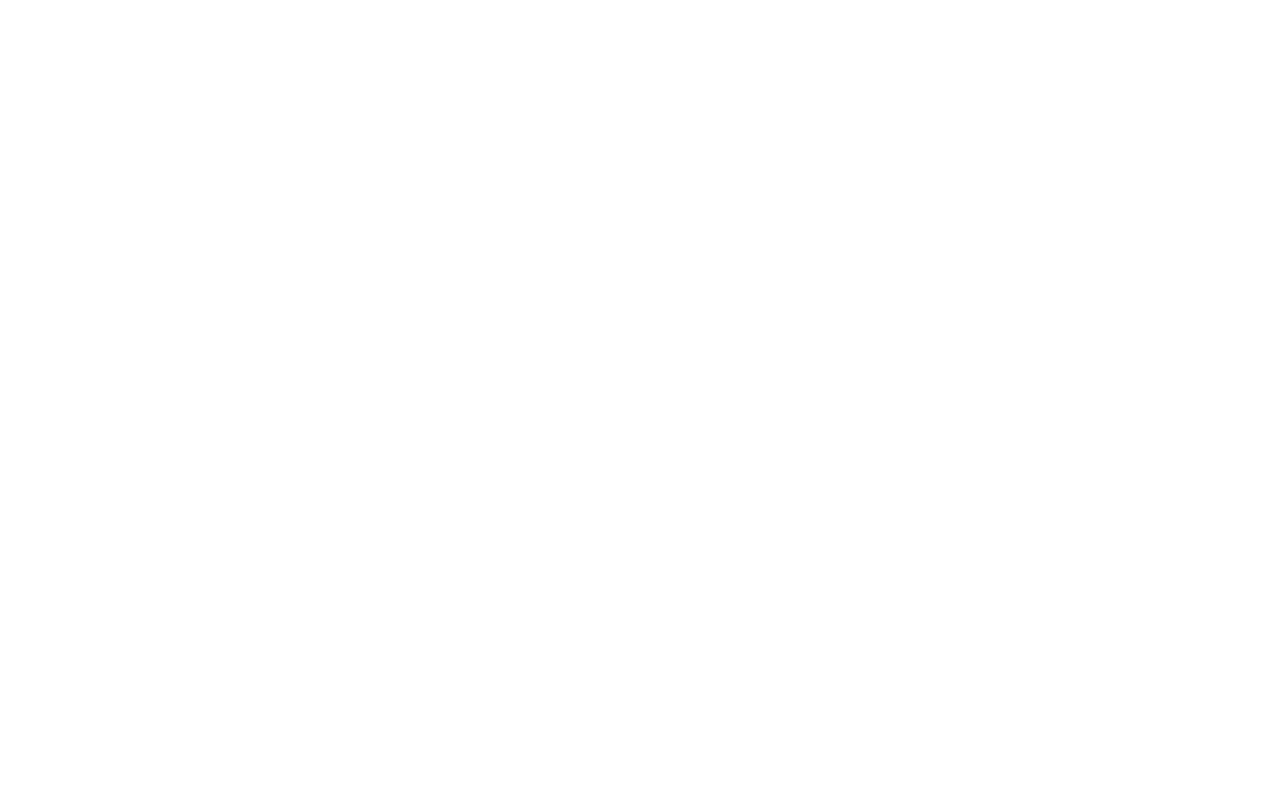
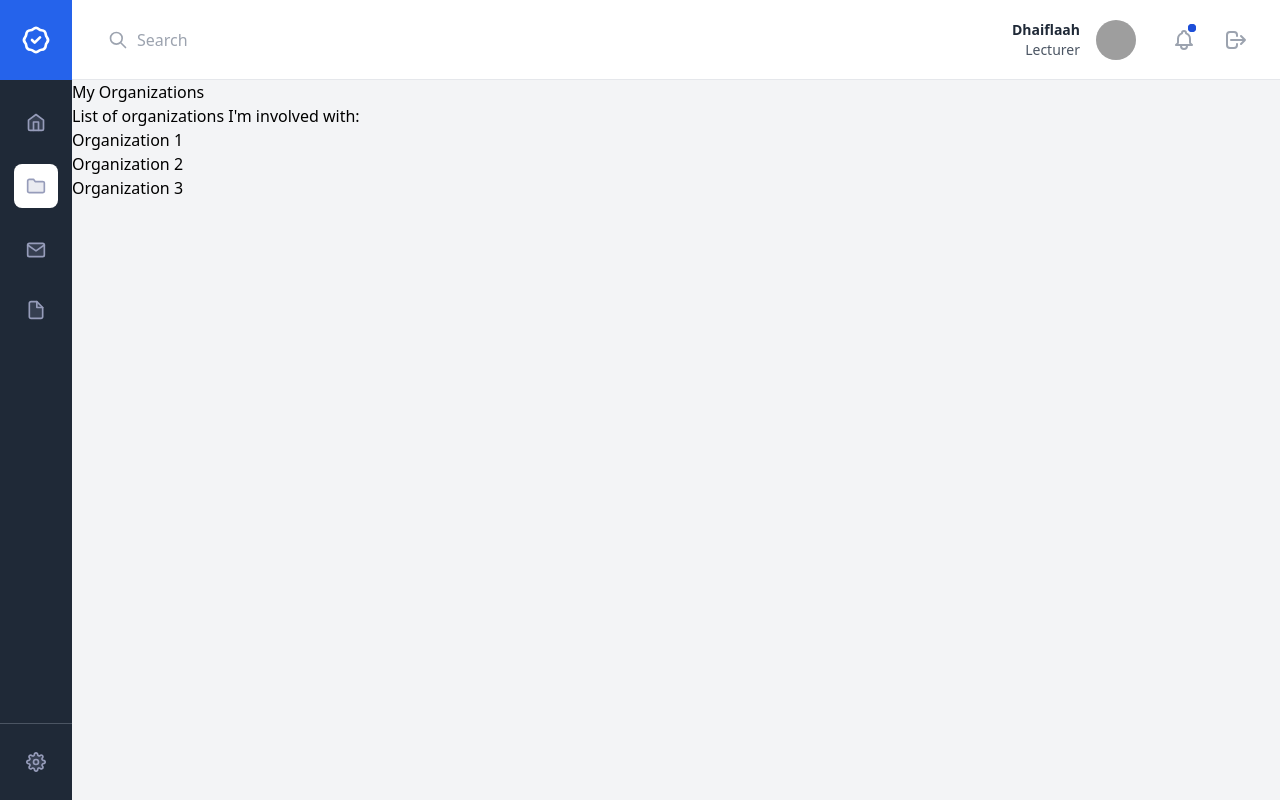
Before and after one commit to Hasan-AbouMinyar/Official-TATAOWE-Project, a Vue app in the folder Frontend/: page /orglist in a window 1280 px wide. Before the commit this address had no page. Built offline with nearby package versions, Linux system fonts and the light colour scheme; grey boxes are pictures that could not be loaded.

Commit message:
create route to the new view of  org

```diff
--- a/Frontend/src/router/index.js
+++ b/Frontend/src/router/index.js
@@ -5,6 +5,11 @@
         path: '/',
         name: 'Dashboard',
         component: () => import('@/views/Dashboard/Index.vue')
+    },
+    {
+        path: '/orglist',
+        name: 'MyOrganizations',
+        component: () => import('@/views/MyOrganizations.vue')
     }
 ];
 
--- /dev/null
+++ b/Frontend/src/views/MyOrganizations.vue
@@ -0,0 +1,14 @@
+<template>
+  <div>
+    <h1>My Organizations</h1>
+    <p>List of organizations I'm involved with:</p>
+    <ul>
+      <li>Organization 1</li>
+      <li>Organization 2</li>
+      <li>Organization 3</li>
+    </ul>
+  </div>
+</template>
+
+<script setup>
+</script>
```
